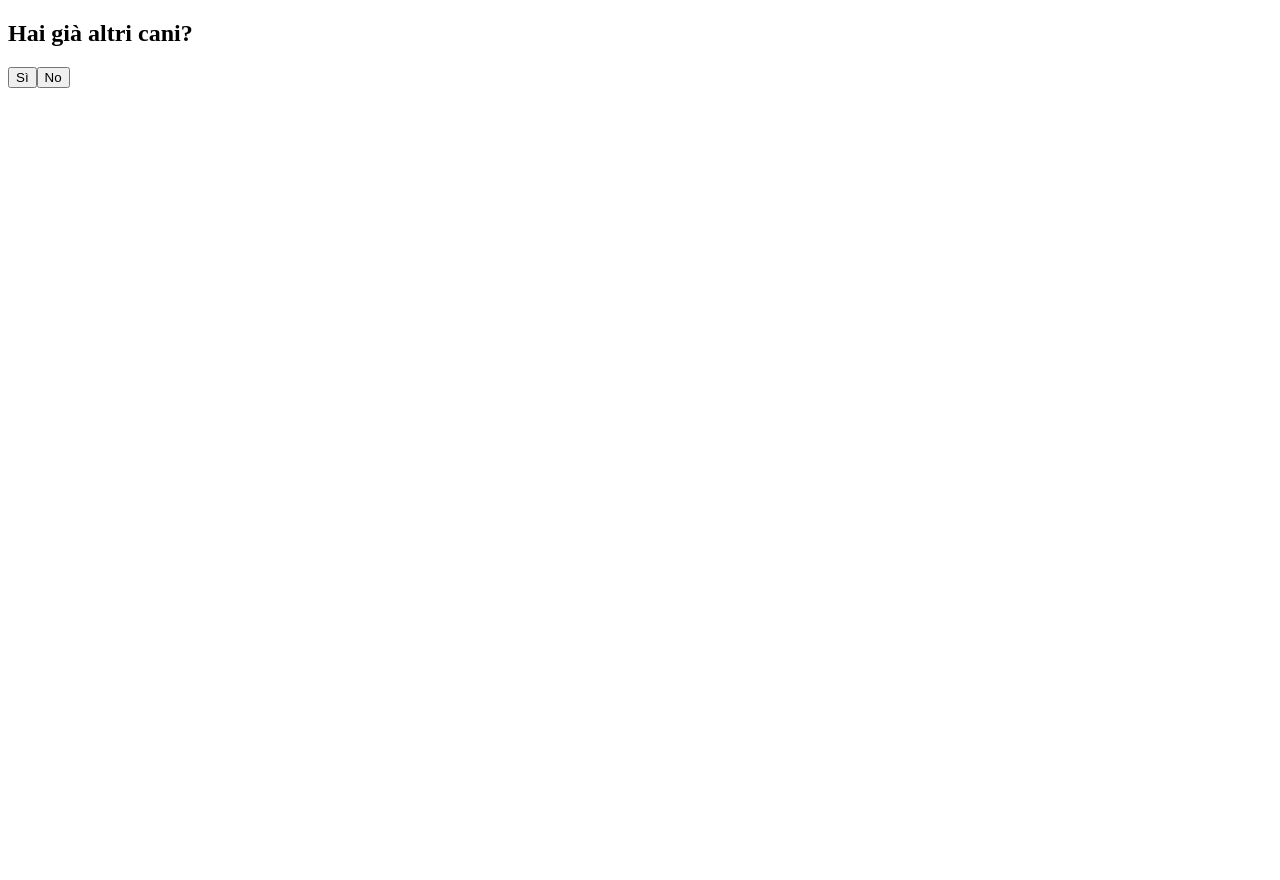
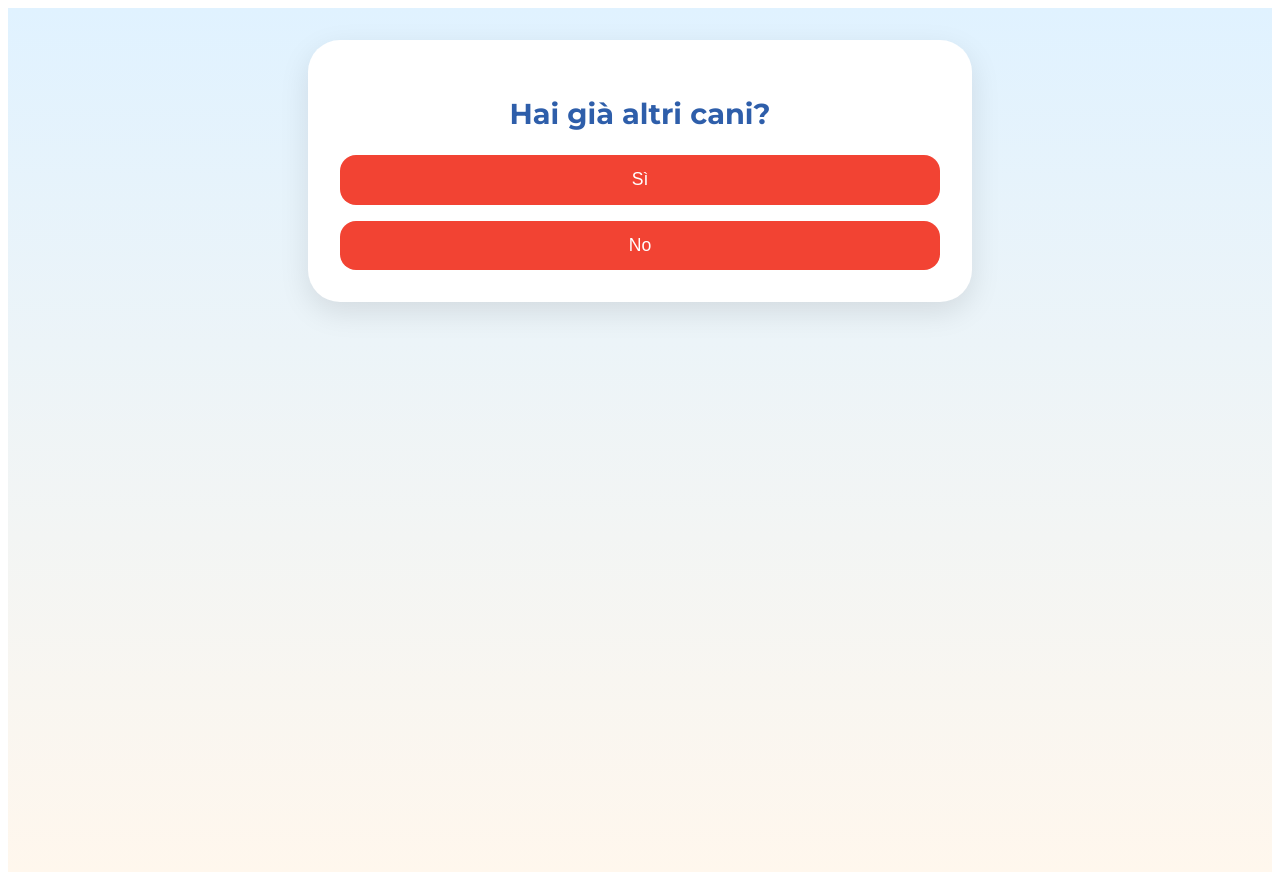
Before and after one commit to Serethor/quiz-asri, a Next.js app: page / in a window 1280 px wide. Before the commit the page ends 800 px from the top, so only its background shows below. Built offline with nearby package versions, Linux system fonts and the light colour scheme.

Commit message:
Update QuizAdozione.jsx

```diff
--- a/src/QuizAdozione.jsx
+++ b/src/QuizAdozione.jsx
@@ -1,9 +1,17 @@
-import React, { useState } from "react";
+import React, { useState, useEffect } from "react";
+
 const QuizAdozione = () => {
   const [step, setStep] = useState(0);
   const [risposte, setRisposte] = useState({});
   const [risultato, setRisultato] = useState(null);
   const [loading, setLoading] = useState(false);
+
+  useEffect(() => {
+    const link = document.createElement("link");
+    link.href = "https://fonts.googleapis.com/css2?family=Montserrat:wght@400;600;700&display=swap";
+    link.rel = "stylesheet";
+    document.head.appendChild(link);
+  }, []);
 
   const domande = [
     { id: "haCani", testo: "Hai già altri cani?", opzioni: ["Sì", "No"] },
@@ -52,19 +60,28 @@ const QuizAdozione = () => {
   };
 
   return (
-    <div className="min-h-screen bg-gradient-to-b from-blue-100 via-white to-orange-50 p-6 font-[Montserrat]">
-      <div className="max-w-2xl mx-auto bg-white rounded-3xl shadow-xl p-6 transition-all duration-500">
+    <div style={{ fontFamily: "Montserrat, sans-serif", background: "linear-gradient(to bottom, #e0f2ff, #fff7ed)", minHeight: "100vh", padding: "2rem" }}>
+      <div style={{ maxWidth: "600px", margin: "0 auto", backgroundColor: "#fff", borderRadius: "2rem", boxShadow: "0 10px 30px rgba(0,0,0,0.1)", padding: "2rem" }}>
         {!risultato && !loading && (
-          <div className="text-center">
-            <h2 className="text-2xl md:text-3xl font-bold text-blue-700 mb-6">
-              {domande[step].testo}
-            </h2>
-            <div className="space-y-3">
+          <div>
+            <h2 style={{ fontSize: "1.8rem", color: "#2E5EAA", marginBottom: "1.5rem", textAlign: "center" }}>{domande[step].testo}</h2>
+            <div style={{ display: "flex", flexDirection: "column", gap: "1rem" }}>
               {domande[step].opzioni.map((opzione) => (
                 <button
                   key={opzione}
-                  className="w-full py-3 px-4 bg-orange-400 hover:bg-orange-500 text-white text-lg rounded-2xl shadow-md transition-all duration-300 ease-in-out"
                   onClick={() => handleRisposta(opzione)}
+                  style={{
+                    padding: "0.9rem 1.2rem",
+                    backgroundColor: "#F24333",
+                    color: "white",
+                    fontSize: "1.1rem",
+                    borderRadius: "1rem",
+                    border: "none",
+                    cursor: "pointer",
+                    transition: "background-color 0.3s ease"
+                  }}
+                  onMouseOver={(e) => (e.target.style.backgroundColor = "#c7372a")}
+                  onMouseOut={(e) => (e.target.style.backgroundColor = "#F24333")}
                 >
                   {opzione}
                 </button>
@@ -73,21 +90,12 @@ const QuizAdozione = () => {
           </div>
         )}
 
-        {loading && (
-          <p className="text-center text-xl font-semibold text-blue-700">
-            Analisi in corso... 🐾
-          </p>
-        )}
+        {loading && <p style={{ textAlign: "center", fontSize: "1.2rem", color: "#2E5EAA" }}>Analisi in corso... 🐾</p>}
 
         {risultato && (
-          <div className="text-left space-y-4 mt-6">
-            <h2 className="text-2xl md:text-3xl font-bold text-center text-orange-500">
-              🐾 Risultato del Quiz
-            </h2>
-            <div
-              className="prose prose-lg max-w-none whitespace-pre-line text-gray-800"
-              dangerouslySetInnerHTML={{ __html: risultato }}
-            />
+          <div style={{ marginTop: "2rem", backgroundColor: "#f1f5ff", padding: "1.5rem", borderRadius: "1.5rem", border: "2px dashed #2E5EAA" }}>
+            <h2 style={{ fontSize: "1.6rem", fontWeight: "700", textAlign: "center", marginBottom: "1rem", color: "#F24333" }}>🐶 Risultato del Quiz</h2>
+            <div style={{ whiteSpace: "pre-line", fontSize: "1.05rem", lineHeight: "1.6", color: "#333" }} dangerouslySetInnerHTML={{ __html: risultato }} />
           </div>
         )}
       </div>
```
